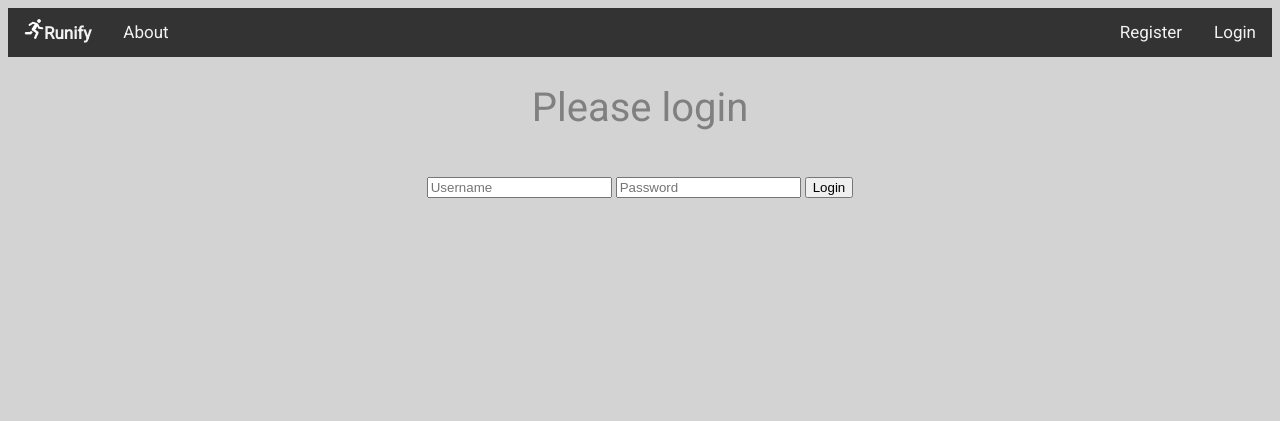
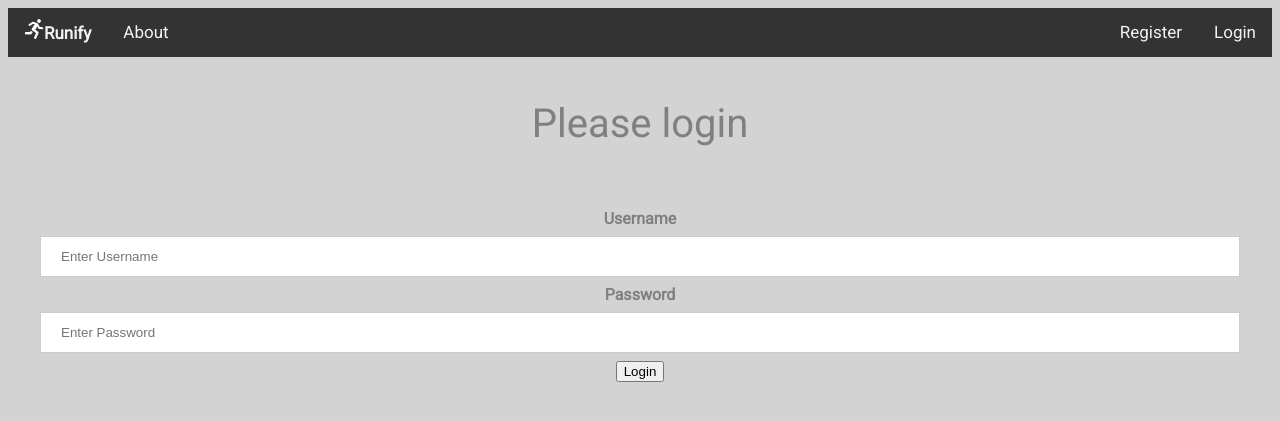
Before and after one commit to 2176708c/ISproject, a Flask app: page /login in a window 1280 px wide. Shown: the top 421 px of the page. Run offline with Flask 2, Linux system fonts and the light colour scheme; some libraries are stand-ins or nearby versions.

Commit message:
changes some css

```diff
--- a/Flask/static/css/main.css
+++ b/Flask/static/css/main.css
@@ -60,3 +60,60 @@ h2 {
     background-color: #4CAF50;
     color: white;
 }
+
+.login-form {
+    border: 3px solid #f1f1f1;
+    position: relative;
+    display: inline-block;
+    max-width: 33%;
+    min-width: 150px;
+}
+
+.container {
+    padding: 16px;
+}
+
+.login-button {
+    background-color: #4CAF50;
+    color: white;
+    padding: 14px 20px;
+    margin: 8px 0;
+    border: none;
+    cursor: pointer;
+    width: 100%;
+}
+
+.login-button:hover {
+    opacity: 0.8;
+}
+
+.cancel-button {
+    width: auto;
+    padding: 10px 18px;
+    background-color: #f44336;
+}
+
+span.psw {
+    float: right;
+    padding-top: 16px;
+}
+
+/* Change styles for span and cancel button on extra small screens */
+@media screen and (max-width: 300px) {
+    span.psw {
+       display: block;
+       float: none;
+    }
+    .cancelbtn {
+       width: 100%;
+    }
+}
+
+input[type=text], input[type=password] {
+    width: 100%;
+    padding: 12px 20px;
+    margin: 8px 0;
+    display: inline-block;
+    border: 1px solid #ccc;
+    box-sizing: border-box;
+}
--- a/Flask/templates/login.html
+++ b/Flask/templates/login.html
@@ -5,9 +5,27 @@
         <h1>Please login</h1>
         <br>
         <form action="" method="post">
-            <input type="text" placeholder="Username" name="username" >
-            <input type="password" placeholder="Password" name="password">
-            <input class="btn btn-default" type="submit" value="Login">
+            <div class="container">
+                <label><b>Username</b></label>
+                <input type="text" placeholder="Enter Username" name="username" required>
+
+                <label><b>Password</b></label>
+                <input type="password" placeholder="Enter Password" name="password" required>
+
+                <button type="submit">Login</button>
+            </div>
+
+            <!-- <div class="container" style="background-color:#f1f1f1">
+                <button type="button" class="cancelbtn">Cancel</button>
+                <span class="psw">Forgot <a href="#">password?</a></span>
+            </div>
+
+
+            <input type="text" placeholder="Username" name="username" size="50" >
+            <br />
+            <input type="password" placeholder="Password" name="password" size="50">
+            <br />
+            <input class="button" type="submit" value="Login"> -->
         </form>
 
         {% if error %}
```
